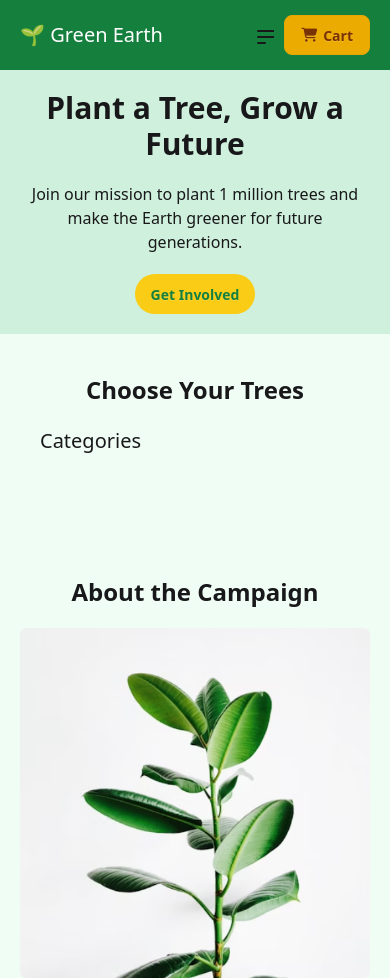
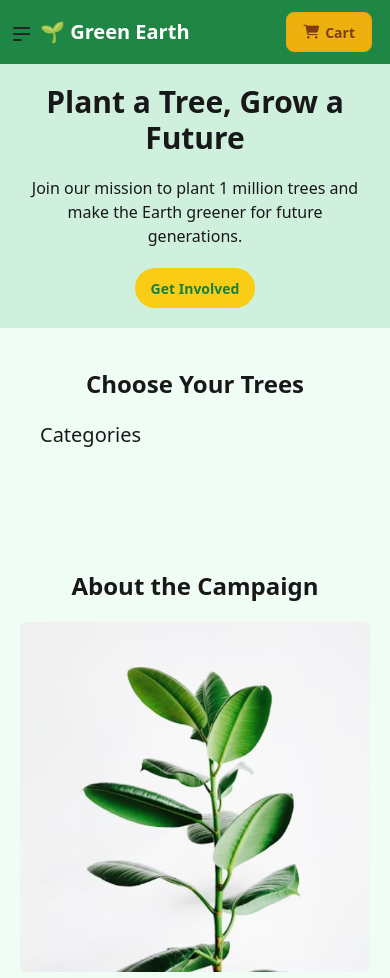
Before and after one commit to AH-Muzahid/A06-Green-Earth, a plain HTML site: page index.html in a window 390 px wide. Shown: the top 978 px of the page. Drawn offline with nearby package versions, Linux system fonts and the light colour scheme; no server answers.

Commit message:
recheaked

```diff
--- a/index.html
+++ b/index.html
@@ -12,12 +12,35 @@
 
 <body class="max-w-[1440px] mx-auto ">
     <nav
-        class="flex items-center justify-between py-[15px] px-[20px] md:px-[90px] md:py-[24px] bg-[#15803D] text-white sticky top-0 z-10">
+        class="flex items-center justify-between py-[12px] pr-[18px] md:px-[90px] md:py-[20px] bg-[#15803D] text-white sticky top-0 z-10 opacity-95">
+
+        <div class="flex items-center">
+            <div class="md:hidden">
+                <div class="navbar-start">
+                    <div class="dropdown ">
+                        <div tabindex="0" role="button" class="btn btn-ghost btn-circle">
+                            <svg xmlns="http://www.w3.org/2000/svg" class="h-5 w-5" fill="none" stroke="currentColor">
+                                <path stroke-linecap="round" stroke-linejoin="round" stroke-width="2"
+                                    d="M4 6h16M4 12h16M4 18h7" />
+                            </svg>
+                        </div>
+                        <ul class="menu menu-sm dropdown-content  bg-[#6a7510] rounded-md z-1 mt-2 w-[100px] p-2 ">
+                            <li><a>About</a></li>
+                            <li><a>Gallery</a></li>
+                            <li><button
+                                    class=" text-[#15803D] bg-[#FACC15] hover:bg-[#eeff59] border-none rounded-lg">Plant
+                                    a Tree</button></li>
+                        </ul>
+                    </div>
+                </div>
+            </div>
+
             <div class="logo">
-            <h4 class="text-xl">🌱 Green Earth</h4>
+                <h4 class="text-xl font-bold">🌱 Green Earth</h4>
+            </div>
         </div>
         <div>
-            <ul class="nav-links hidden md:visible md:flex gap-2 md:space-x-6">
+            <ul class="nav-links hidden md:flex gap-2 md:space-x-6">
                 <li><a href="#about">About</a></li>
                 <li><a href="#">Gallery</a></li>
                 <li><a href="#">Plant a Tree</a></li>
@@ -27,9 +50,7 @@
             <button class=" btn btn-active text-[#15803D] bg-[#FACC15] hover:bg-[#eeff59] border-none rounded-4xl">Plant
                 a Tree</button>
         </div>
-        <div class="flex flex-row-reverse items-center">
-            <div class=" md:hidden  ">
-
+        <div class=" md:hidden ">
             <div class="dropdown dropdown-end mx-auto">
                 <button class="btn btn-active btn-warning rounded-lg"><i class="fa-solid fa-cart-shopping"></i> Cart
                 </button>
@@ -48,26 +69,6 @@
             </div>
         </div>
 
-            <div class="md:hidden">
-                <div class="navbar-start">
-                    <div class="dropdown dropdown-end">
-                        <div tabindex="0" role="button" class="btn btn-ghost btn-circle">
-                            <svg xmlns="http://www.w3.org/2000/svg" class="h-5 w-5" fill="none" stroke="currentColor">
-                                <path stroke-linecap="round" stroke-linejoin="round" stroke-width="2"
-                                    d="M4 6h16M4 12h16M4 18h7" />
-                            </svg>
-                        </div>
-                        <ul class="menu menu-sm dropdown-content  bg-[#6a7510] rounded-md z-1 mt-2 w-[100px] p-2 ">
-                            <li><a>About</a></li>
-                            <li><a>Gallery</a></li>
-                            <li><button
-                                    class=" text-[#15803D] bg-[#FACC15] hover:bg-[#eeff59] border-none rounded-lg">Plant
-                                    a Tree</button></li>
-                        </ul>
-                    </div>
-                </div>
-            </div>
-        </div>
     </nav>
 
     <main class="bg-[#F0FDF4] mx-auto">
@@ -101,7 +102,7 @@
                 </div>
 
                 <div class="cards-container ">
-                    <div id="card-spinner" class=" flex flex-col md:flex-row gap-5 my-5 flex-1 mx-auto hidden">
+                    <div id="card-spinner" class=" flex flex-col md:flex-row gap-5 my-5 flex-1 mx-auto">
                         <div class="flex max-w-[375px] md:w-[275px] flex-col gap-4">
                             <div class="skeleton h-32 w-full"></div>
                             <div class="skeleton h-5 w-28"></div>
```
Lines whose indentation alone changed are shown as unchanged.
